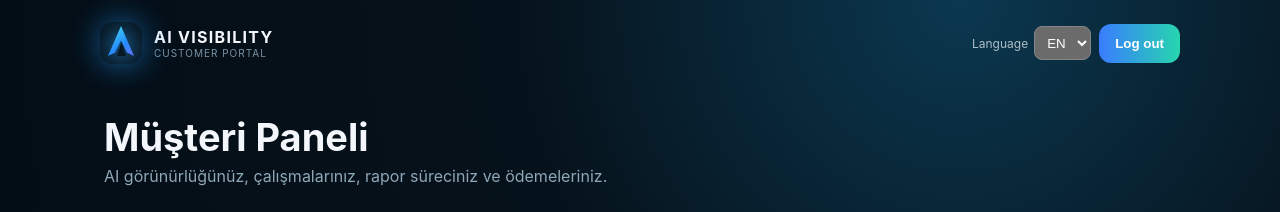
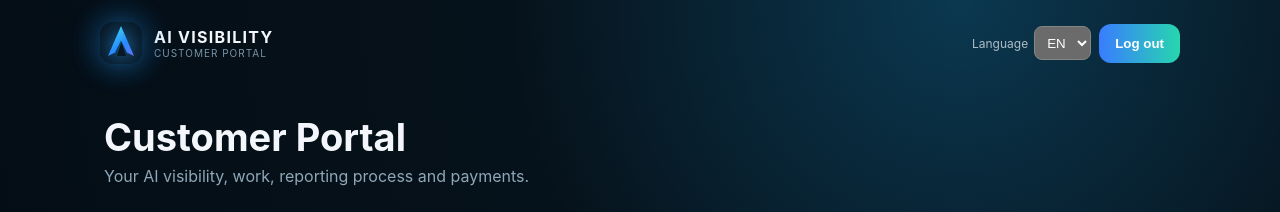
Before and after one commit to mehmetozan-5858/ai-visibility, a Next.js app: page /musteri-panel in a window 1280 px wide. Shown: the top 212 px of the page. Built offline with nearby package versions, Linux system fonts and the light colour scheme; no server answers.

Commit message:
Localize customer portal page heading

```diff
--- a/components/CustomerShell.js
+++ b/components/CustomerShell.js
@@ -2,14 +2,16 @@
 import Link from "next/link";
 import {LanguageSwitcher,useLanguage} from "./LanguageProvider";
 export default function CustomerShell({title,subtitle,children}){
-  const {t}=useLanguage();
+  const {lang,t}=useLanguage();
+  const displayTitle=title==="Müşteri Paneli"?(lang==="en"?"Customer Portal":"Müşteri Paneli"):title;
+  const displaySubtitle=subtitle==="AI görünürlüğünüz, çalışmalarınız, rapor süreciniz ve ödemeleriniz."?(lang==="en"?"Your AI visibility, work, reporting process and payments.":subtitle):subtitle;
   async function logout(){await fetch("/api/client-auth/login",{method:"DELETE"});window.location.href="/musteri-giris";}
   return <main>
     <header className="top">
       <Link href="/musteri-panel" className="brand"><span className="logo">A</span><div><strong>AI VISIBILITY</strong><small>{t("customerPanel")}</small></div></Link>
       <div style={{display:"flex",gap:8,alignItems:"center"}}><LanguageSwitcher/><button onClick={logout}>{t("logout")}</button></div>
     </header>
-    {title&&<section className="page-head"><div><h1>{title}</h1><p>{subtitle}</p></div></section>}
+    {displayTitle&&<section className="page-head"><div><h1>{displayTitle}</h1><p>{displaySubtitle}</p></div></section>}
     {children}
   </main>;
 }
```
